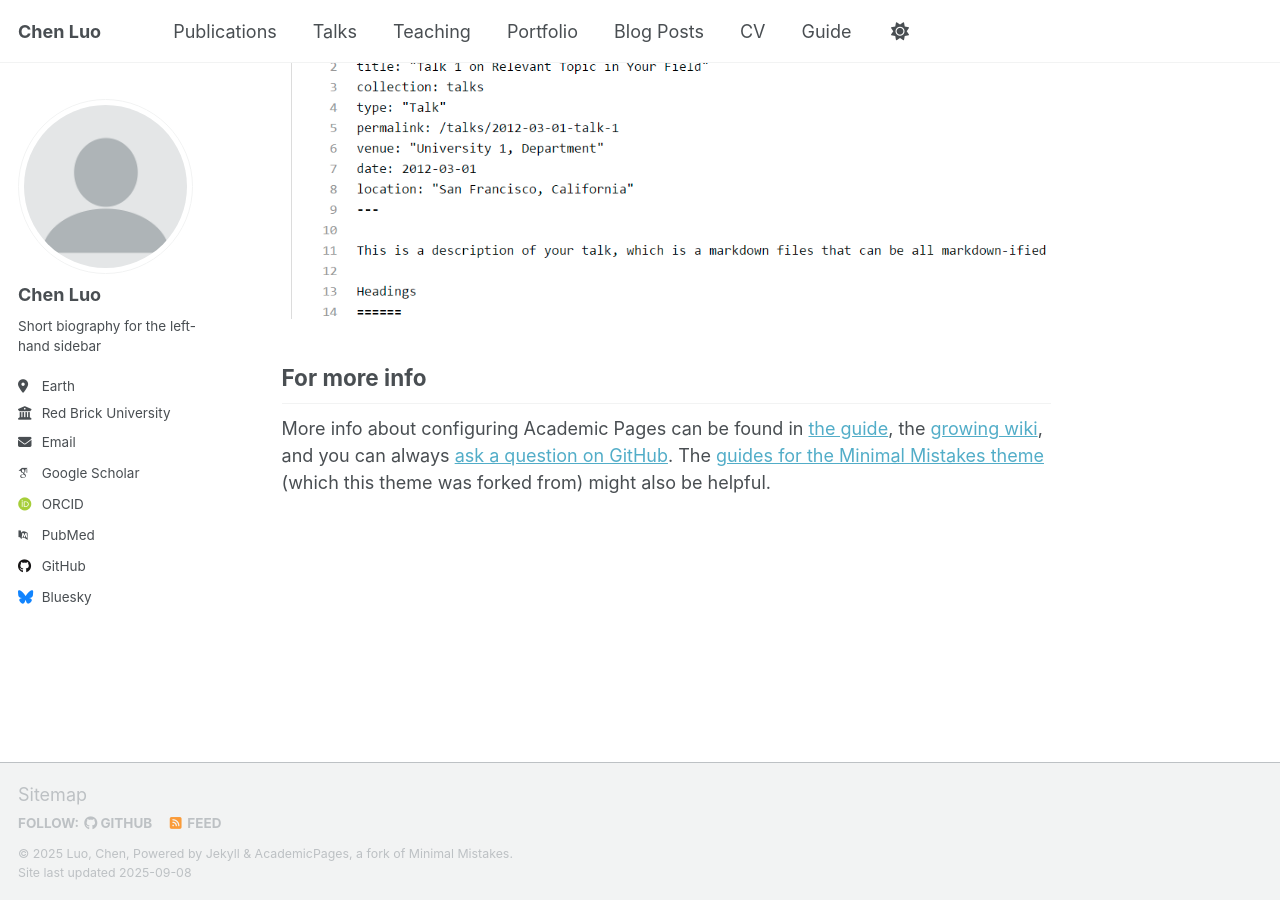
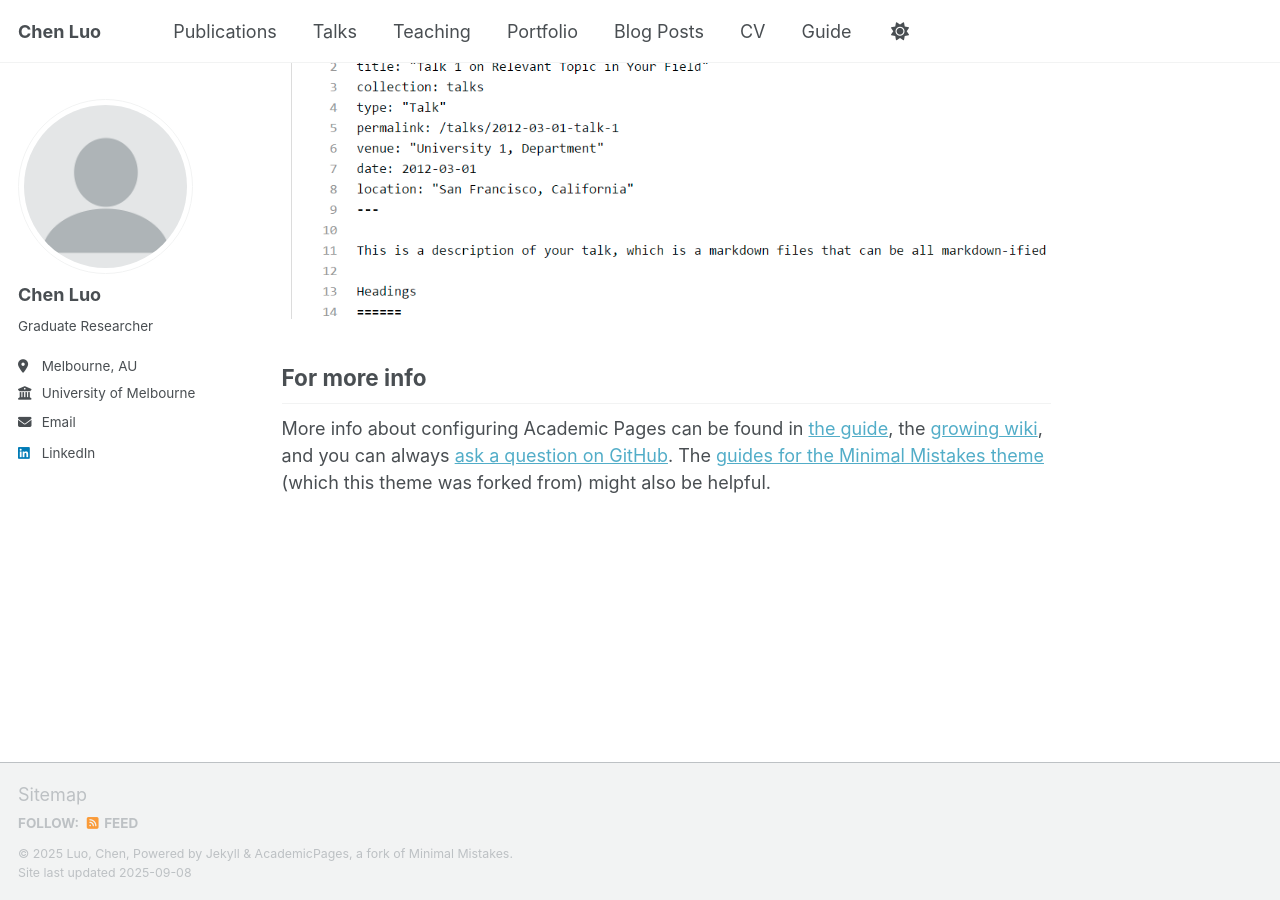
Before and after one commit to Linc0412/Linc0412.github.io, a Jekyll site: the page built from _pages/about.md, in a window 1280 px wide and 900 px high, scrolled down 2880 px. Built offline with Jekyll 4.4.1, drawn with Linux system fonts in a browser that asks for light colours; some web fonts are replaced; a script that is not in the unit is left out.

Commit message:
Update _config.yml

```diff
--- a/_config.yml
+++ b/_config.yml
@@ -25,58 +25,58 @@ author:
   avatar           : "profile.png"
   name             : "Chen Luo"
   pronouns         : # example: "she/her"
-  bio              : "Short biography for the left-hand sidebar"
-  location         : "Earth"
-  employer         : "Red Brick University"
+  bio              : "Graduate Researcher"
+  location         : "Melbourne, AU"
+  employer         : "University of Melbourne"
   uri              : # URL
-  email            : "none@example.org"
+  email            : "luo.c1@student.unimelb.edu"
 
   # Academic websites
-  academia         : # URL
-  arxiv            : # URL - Update with the correct link to your profile
-  googlescholar    : "https://scholar.google.com/citations?user=PS_CX0AAAAAJ"
-  inspire-hep      : # URL
-  impactstory      : # URL
-  orcid            : "http://orcid.org/yourorcidurl"
-  semantic         : # URL
-  pubmed           : "https://www.ncbi.nlm.nih.gov/pubmed/?term=john+snow"
-  researchgate     : # URL
-  scopus           : # URL
+  # academia         : # URL
+  # arxiv            : # URL - Update with the correct link to your profile
+  # googlescholar    : "https://scholar.google.com/citations?user=PS_CX0AAAAAJ"
+  # inspire-hep      : # URL
+  # impactstory      : # URL
+  # orcid            : "http://orcid.org/yourorcidurl"
+  # semantic         : # URL
+  # pubmed           : "https://www.ncbi.nlm.nih.gov/pubmed/?term=john+snow"
+  # researchgate     : # URL
+  # scopus           : # URL
 
   # Repositories and software development
-  bitbucket        : # Username - Update with your username on the site
-  codepen          : # Username
-  dribbble         : # Username
-  github           : "academicpages"
-  kaggle           : # Username
-  stackoverflow    : # User number or user number and name (i.e., use "1" or "1/jeff-atwood")
+  # bitbucket        : # Username - Update with your username on the site
+  # codepen          : # Username
+  # dribbble         : # Username
+  # github           : "academicpages"
+  # kaggle           : # Username
+  # stackoverflow    : # User number or user number and name (i.e., use "1" or "1/jeff-atwood")
 
   # Social media
-  artstation       : # Username
-  bluesky          : "bsky.app" # Replace this with you Bluesky username
-  facebook         : # Username
-  flickr           : # Username
-  foursquare       : # Username
-  goodreads        : # Username
-  google_plus      : # Username
-  keybase          : # Username
-  instagram        : # Username
-  lastfm           : # Username
-  linkedin         : # Username
-  mastodon         : # URL
-  medium           : # URL
-  pinterest        : # Username
-  soundcloud       : # Username
-  steam            : # Username
-  telegram         : # URL
-  tumblr           : # Username
-  twitter          : # Username for X / Twitter
-  vine             : # Username
-  weibo            : # Username
-  wikipedia        : # Username
-  xing             : # Username
-  youtube          : # Username
-  zhihu            : # Username
+  # artstation       : # Username
+  # bluesky          : "bsky.app" # Replace this with you Bluesky username
+  # facebook         : # Username
+  # flickr           : # Username
+  # foursquare       : # Username
+  # goodreads        : # Username
+  # google_plus      : # Username
+  # keybase          : # Username
+  # instagram        : # Username
+  # lastfm           : # Username
+  linkedin         : "chen-luo-042b68165"
+  # mastodon         : # URL
+  # medium           : # URL
+  # pinterest        : # Username
+  # soundcloud       : # Username
+  # steam            : # Username
+  # telegram         : # URL
+  # tumblr           : # Username
+  # twitter          : # Username for X / Twitter
+  # vine             : # Username
+  # weibo            : # Username
+  # wikipedia        : # Username
+  # xing             : # Username
+  # youtube          : # Username
+  # zhihu            : # Username
 
 # Publication Category - The following the list of publication categories and their headings
 publication_category:
```
